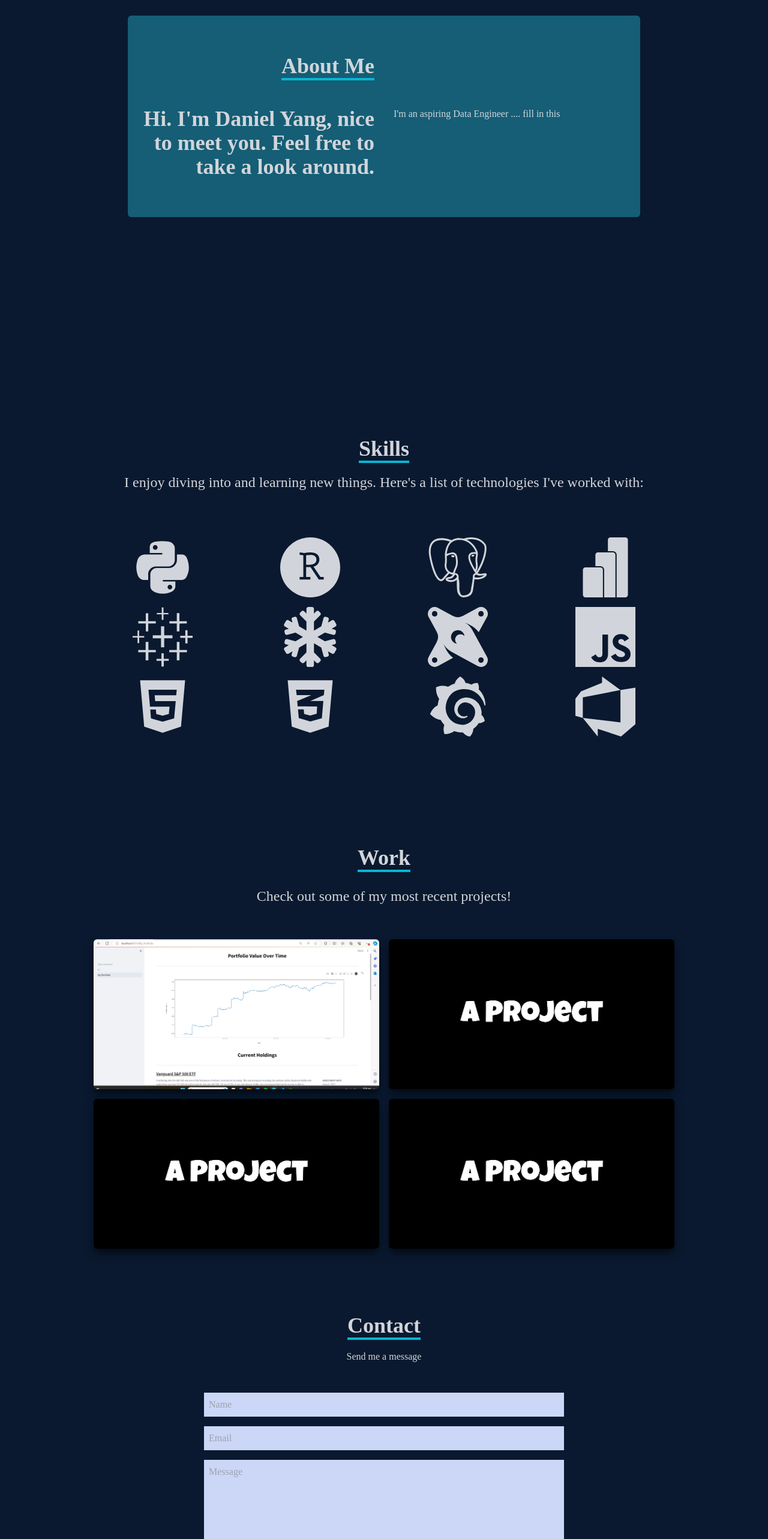
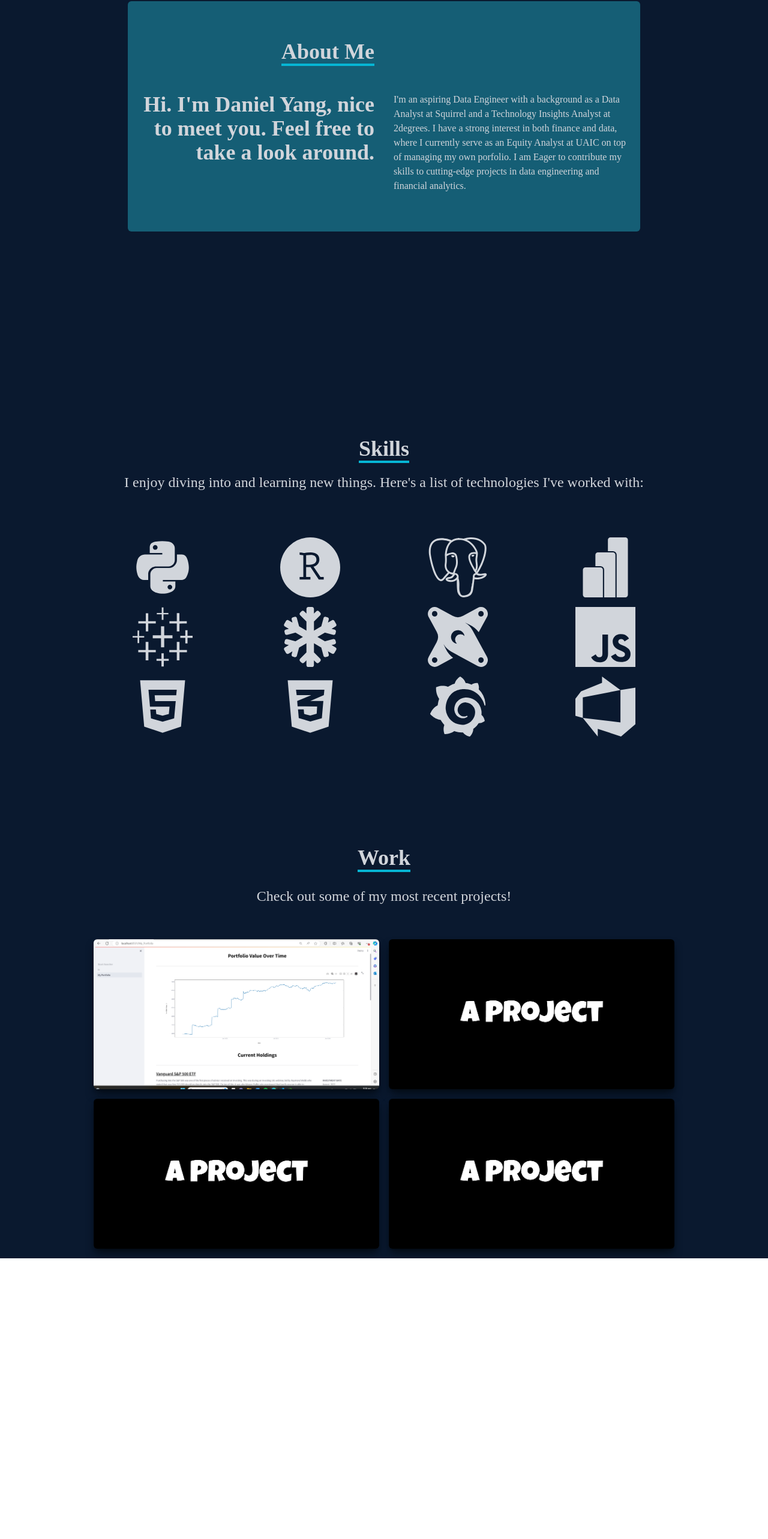
Before and after one commit to RuiGene/personal_site, a React (Create React App) app: page / in a window 1280 px wide. Shown: the part 1006-3572 px from the top of the page at 60% size. After the commit the page ends 3104 px from the top, so only its background shows below. Built offline with nearby package versions, Linux system fonts and the light colour scheme.

Commit message:
added about me paragraph

```diff
--- a/src/App.js
+++ b/src/App.js
@@ -1,5 +1,5 @@
 import About from './pages/About';
-import Contact from './pages/Contact';
+// import Contact from './pages/Contact';
 import Home from './pages/Home';
 import Navbar from './pages/Navbar';
 import Skills from './pages/Skills';
@@ -13,7 +13,7 @@ function App() {
       <About />
       <Skills />
       <Works />
-      <Contact />
+      {/* <Contact /> */}
     </div>
   );
 }
--- a/src/pages/About.jsx
+++ b/src/pages/About.jsx
@@ -26,7 +26,9 @@ const About = () => {
             <div>
               <p>
                 {" "}
-                I'm an aspiring Data Engineer .... fill in this
+                I'm an aspiring Data Engineer with a background as a Data Analyst at Squirrel and a Technology Insights Analyst at 2degrees.
+                I have a strong interest in both finance and data, where I currently serve as an Equity Analyst at UAIC on top of managing my own porfolio.
+                I am Eager to contribute my skills to cutting-edge projects in data engineering and financial analytics.
               </p>
             </div>
           </div>
--- a/src/pages/Skills.jsx
+++ b/src/pages/Skills.jsx
@@ -1,7 +1,7 @@
+import { Tooltip } from '@mui/material';
 import React from 'react';
 import {FaPython, FaSnowflake,FaHtml5, FaCss3Alt   } from "react-icons/fa";
 import { SiRstudio, SiPostgresql, SiPowerbi, SiTableau, SiDbt, SiJavascript, SiGrafana, SiAzuredevops    } from "react-icons/si";
-// import { Tooltip } from 'react-tooltip';
 
 const Skills = () => {
   return (
@@ -14,7 +14,9 @@ const Skills = () => {
           </div>
           <div className='w-full grid grid-cols-2 sm:grid-cols-4 gap-4 text-center py-8'>
               <div className=' hover:scale-110 duration-500 flex items-center justify-center'>
-              <FaPython size={100}/>
+                <Tooltip title = "Python">
+                  <FaPython size={100}/>
+                </Tooltip>
               </div>
               <div className=' hover:scale-110 duration-500 flex items-center justify-center'>
                 <SiRstudio size={100}/>
```
